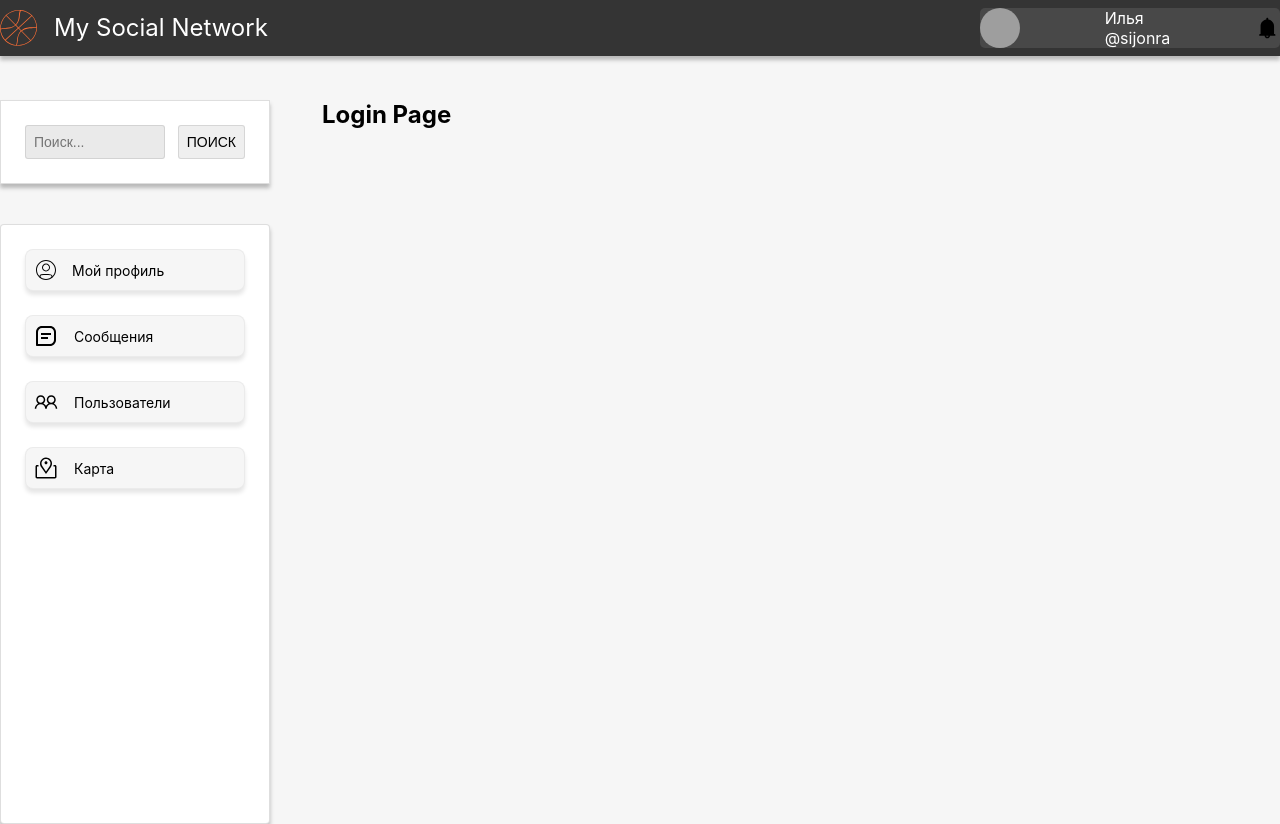
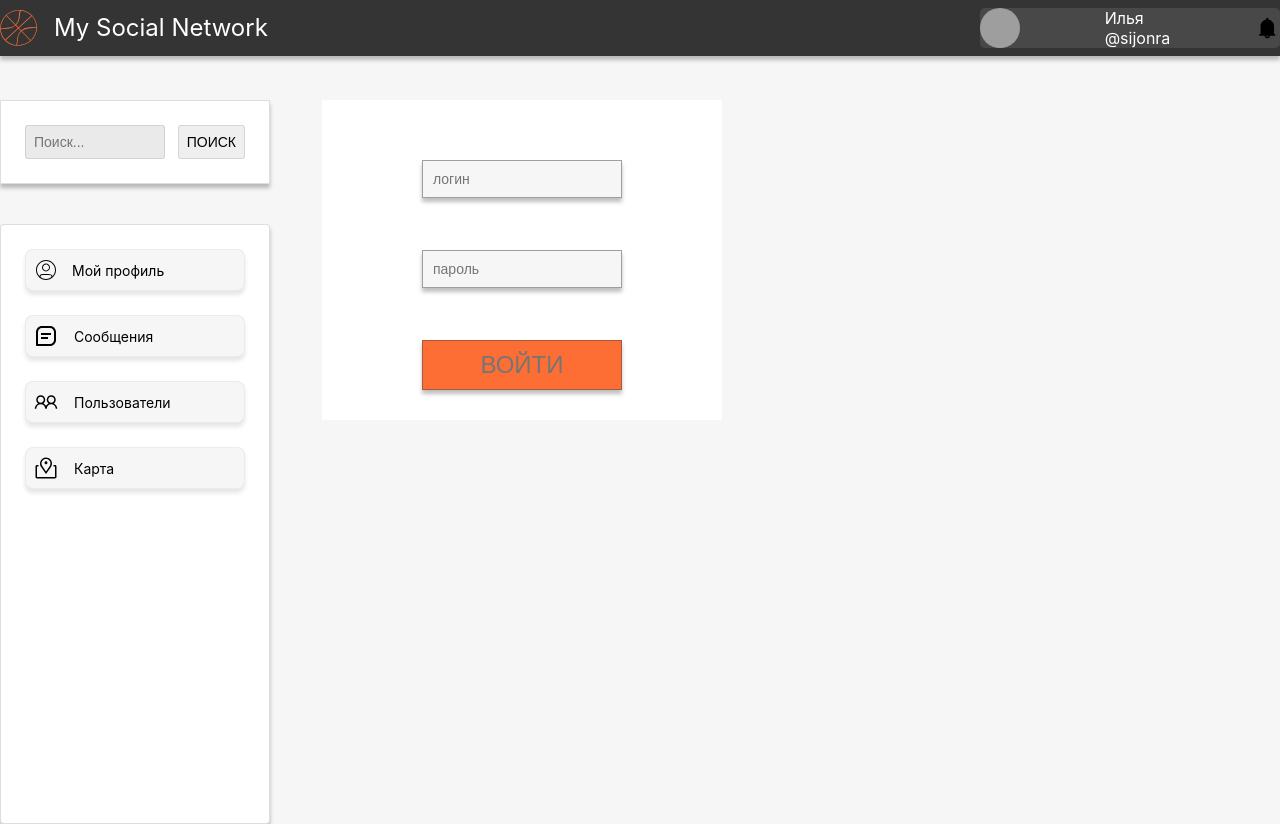
Before and after one commit to Sijonra/MySocialNetwork, a React (Create React App) app: page /login in a window 1280 px wide. Built offline with nearby package versions, Linux system fonts and the light colour scheme; no server answers; grey boxes are pictures that could not be loaded.

Commit message:
basic login form lay out

```diff
--- a/src/components/Login/Login.jsx
+++ b/src/components/Login/Login.jsx
@@ -1,6 +1,12 @@
+import style from './Login.module.scss'
+
 const Login = props =>{
     return(
-        <h1>Login Page</h1>
+        <section className={style.loginForm}>
+            <input type="text" placeholder='логин' className={style.login}/>
+            <input type="text" placeholder='пароль' className={style.password}/>
+            <input type="text" placeholder='ВОЙТИ' className={style.button}/>
+        </section>
     )
 }
 
--- /dev/null
+++ b/src/components/Login/Login.module.scss
@@ -0,0 +1,51 @@
+.loginForm{
+  width: 400px;
+  height: 40vh;
+  background: white;
+  display: flex;
+  flex-direction: column;
+  align-items: center;
+  padding-top: 60px;
+}
+.login{
+  width: 50%;
+  margin-bottom: 52px;
+  font-weight: 400;
+  font-size: 14px;
+  line-height: 14px;
+  color: #8F8F8F;
+  background: #F6F6F6;
+  border: 1px solid rgba(72, 72, 72, 0.5);
+  box-shadow: 0px 4px 4px rgba(0, 0, 0, 0.25);
+  padding: 10px;
+}
+.password{
+  width: 50%;
+  margin-bottom: 52px;
+  font-weight: 400;
+  font-size: 14px;
+  line-height: 14px;
+  color: #8F8F8F;
+  background: #F6F6F6;
+  border: 1px solid rgba(72, 72, 72, 0.5);
+  box-shadow: 0px 4px 4px rgba(0, 0, 0, 0.25);
+  padding: 10px;
+}
+.button{
+  width: 50%;
+  margin-bottom: 52px;
+  font-weight: 400;
+  font-size: 24px;
+  line-height: 28px;
+  color: #FFFFFF;
+  background: #FD6E35;
+  border: 1px solid rgba(72, 72, 72, 0.5);
+  box-shadow: 0px 4px 4px rgba(0, 0, 0, 0.25);
+  text-align: center;
+  padding: 10px 0;
+  transition: .4s;
+  cursor: pointer;
+  &:hover, &:active, &:focus{
+    background: #be5328;
+  }
+}
```
